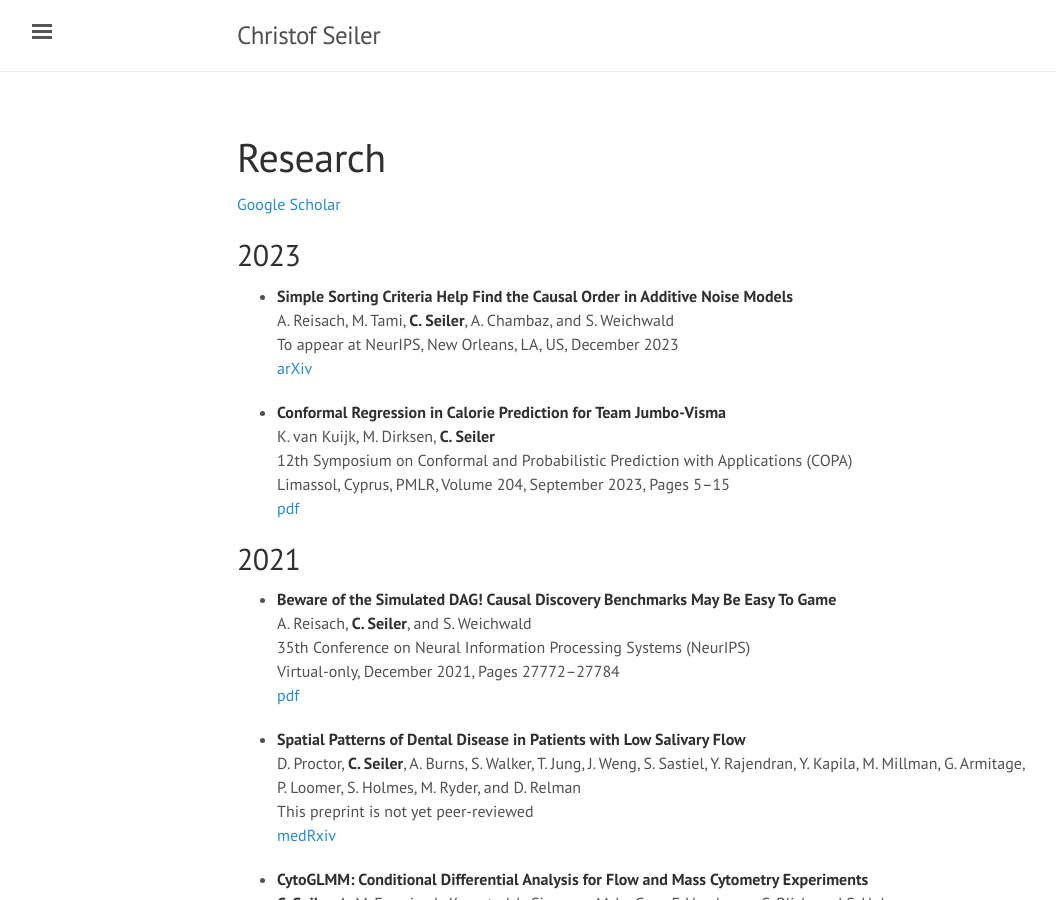
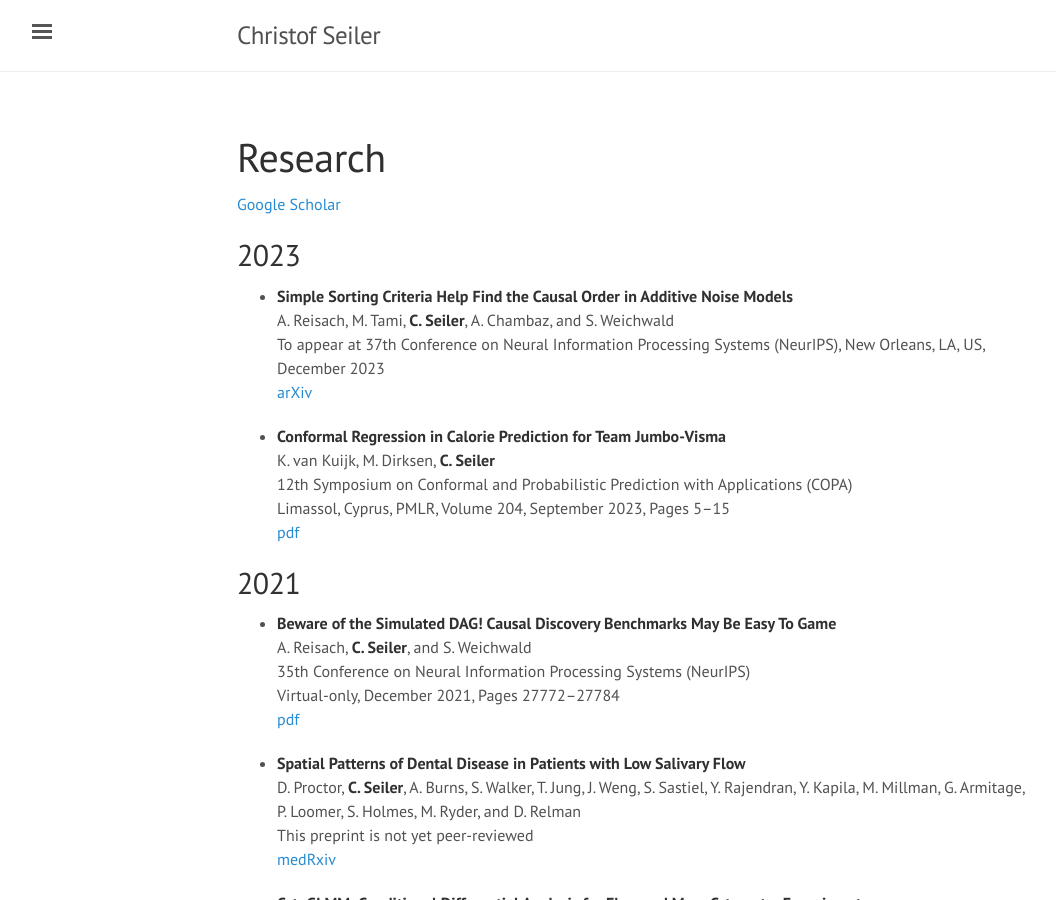
Before and after one commit to ChristofSeiler/ChristofSeiler.github.io, a Jekyll site: the page built from research.md, in a window 1280 px wide and 900 px high. Shown: the whole window, without its empty margins (3-1059 px from the left). Built offline with Jekyll 4.4.1, drawn with Linux system fonts in a browser that asks for light colours.

Commit message:
Update research.md

```diff
--- a/research.md
+++ b/research.md
@@ -9,7 +9,7 @@ title: Research
 
 * **Simple Sorting Criteria Help Find the Causal Order in Additive Noise Models** <br>
 A. Reisach, M. Tami, **C. Seiler**, A. Chambaz, and S. Weichwald <br>
-To appear at NeurIPS, New Orleans, LA, US, December 2023 <br>
+To appear at 37th Conference on Neural Information Processing Systems (NeurIPS), New Orleans, LA, US, December 2023 <br>
 [arXiv](https://arxiv.org/abs/2303.18211)
 
 * **Conformal Regression in Calorie Prediction for Team Jumbo-Visma** <br>
```
